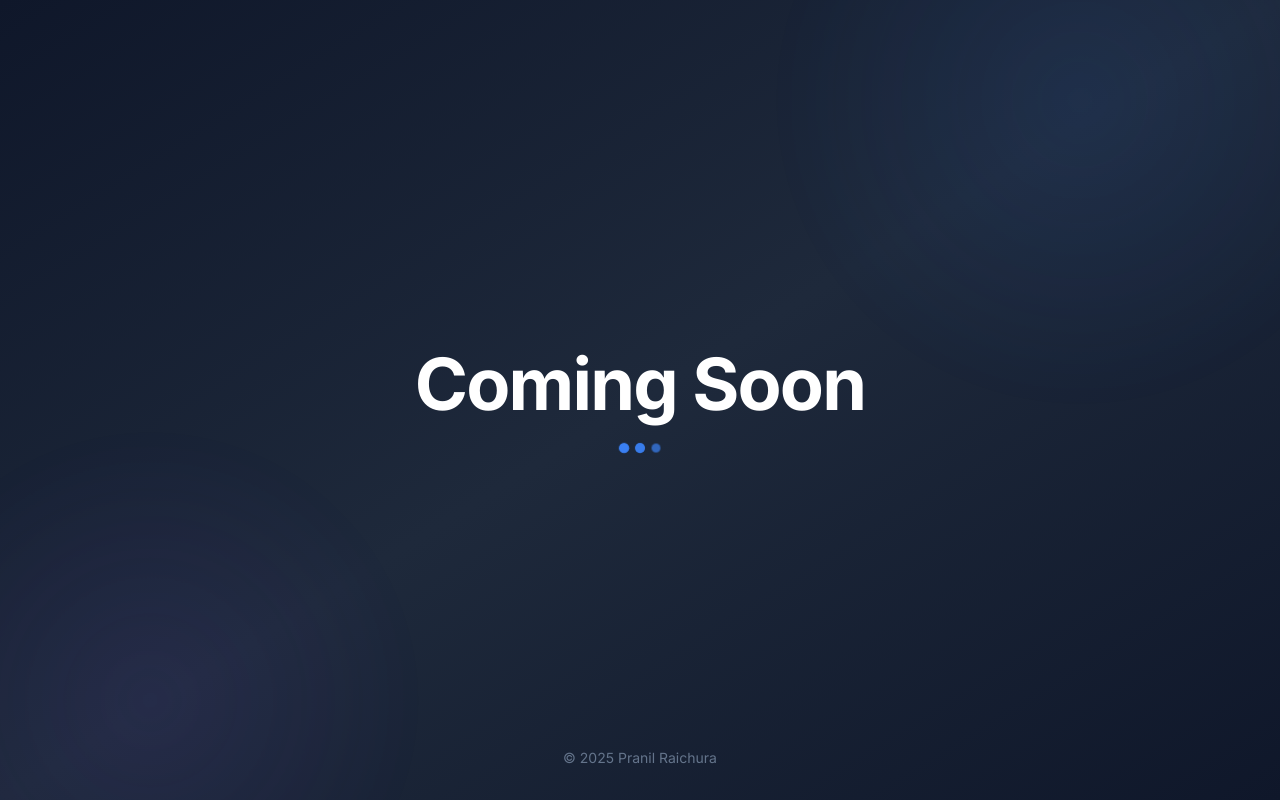
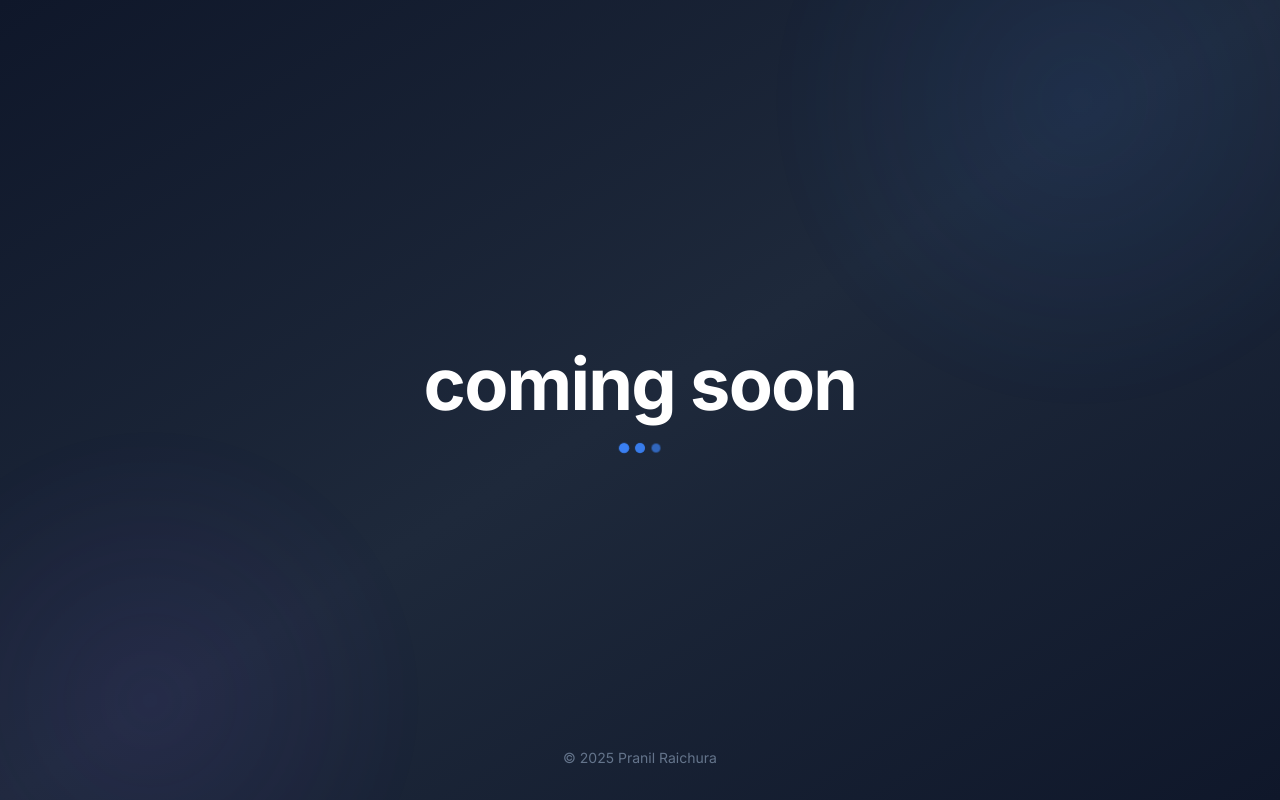
Before and after one commit to sparkyluvscode/Pranil-Raichura, a Next.js app: page / in a window 1280 px wide. Built offline with nearby package versions, Linux system fonts and the light colour scheme.

Commit message:
quick lil change

```diff
--- a/app/page.tsx
+++ b/app/page.tsx
@@ -57,7 +57,7 @@ export default function ComingSoon() {
                     animate={{ opacity: 1, y: 0 }}
                     transition={{ duration: 0.8, delay: 0.2 }}
                 >
-                    Coming Soon
+                    coming soon
                 </motion.h1>
 
                 {/* Animated loading dots */}
```
